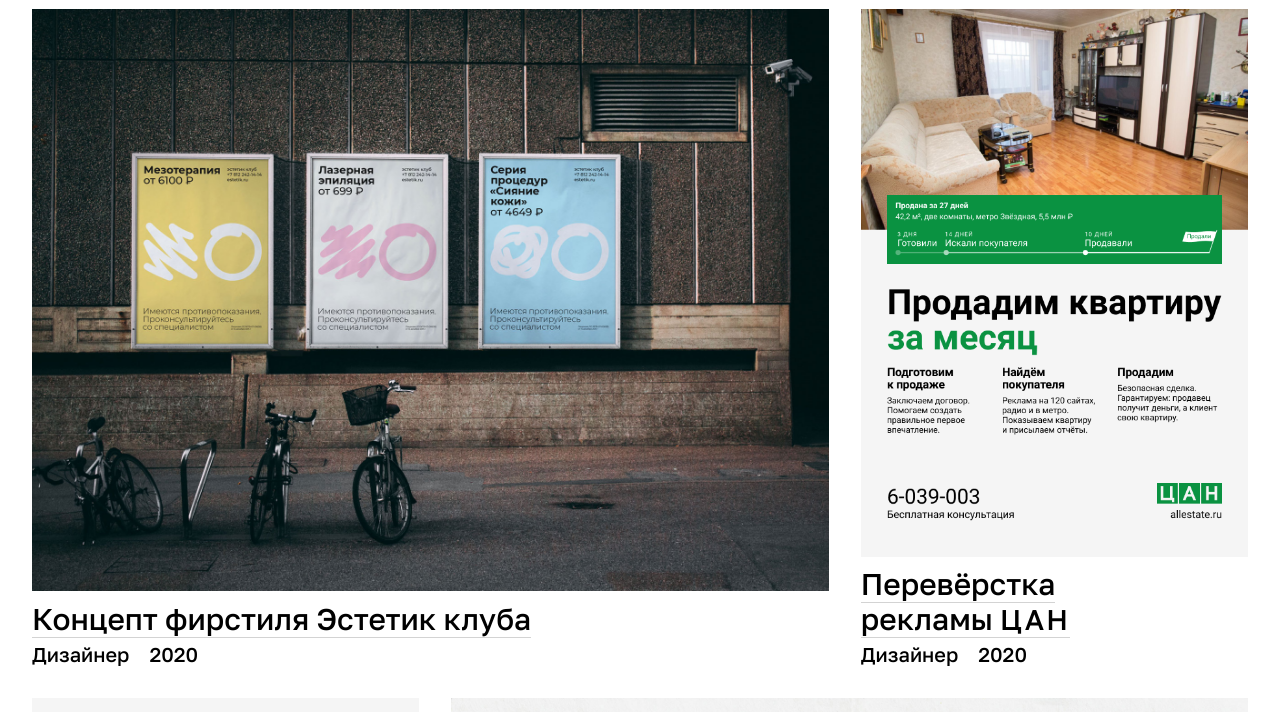
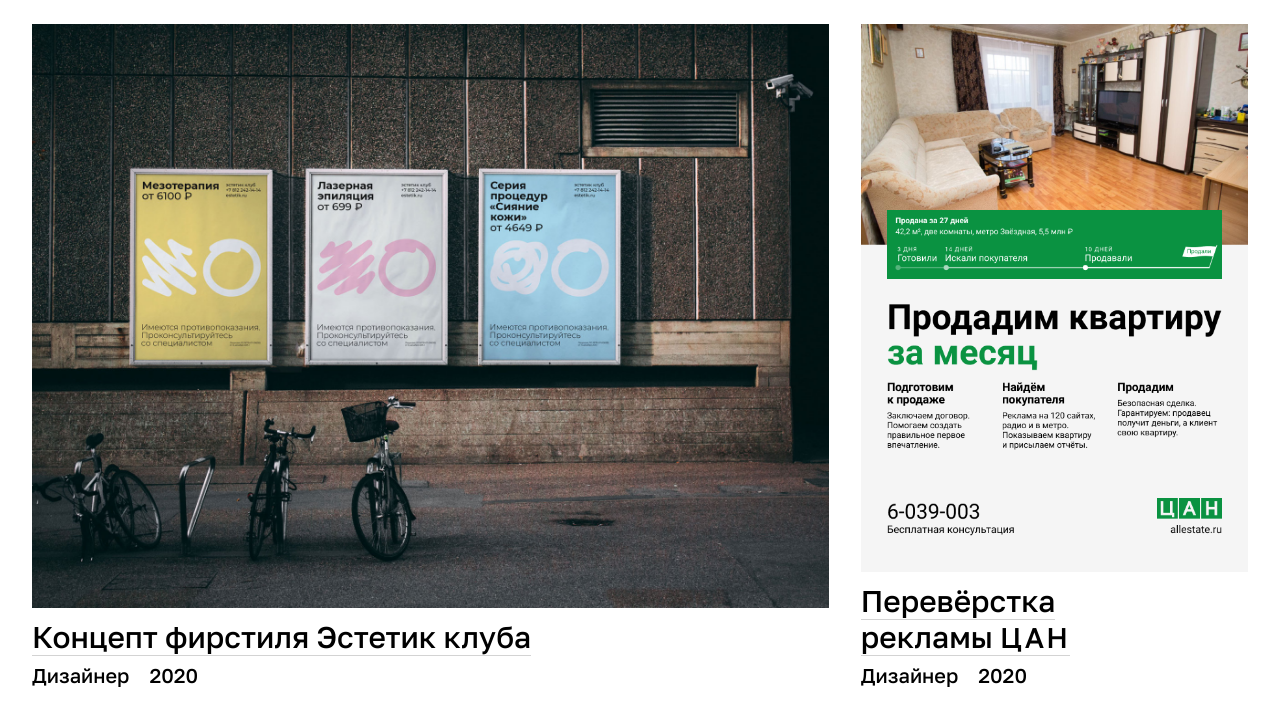
Before and after one commit to verymoko/verymoko.github.io, a plain HTML site: page index.html in a window 1280 px wide. Shown: the part 859-1571 px from the top of the page. Drawn offline with Linux system fonts and the light colour scheme.

Commit message:
increased line-height and relevant  margins

```diff
--- a/style.css
+++ b/style.css
@@ -161,8 +161,8 @@ main {
 }
 
 h2 {
-  margin-top: calc(1.15em * 0.3);
-  margin-bottom: calc(1.15em * 0.2);
+  margin-top: calc(1.2em * 0.3);
+  margin-bottom: calc(1.2em * 0.2);
 }
 
 .about {
@@ -192,7 +192,6 @@ a:not(.img-link):hover {
   transition-timing-function: ease;
 }
 
-
 a,
 img {
   transition-duration: 0.125s;
@@ -207,12 +206,12 @@ h1,
 p,
 .social {
   font-size: 20px;
-  line-height: 1.15em;
+  line-height: 1.3em;
 }
 
 h2 {
   font-size: 30px;
-  line-height: 1.15em;
+  line-height: 1.2em;
 }
 
 .about {
```
